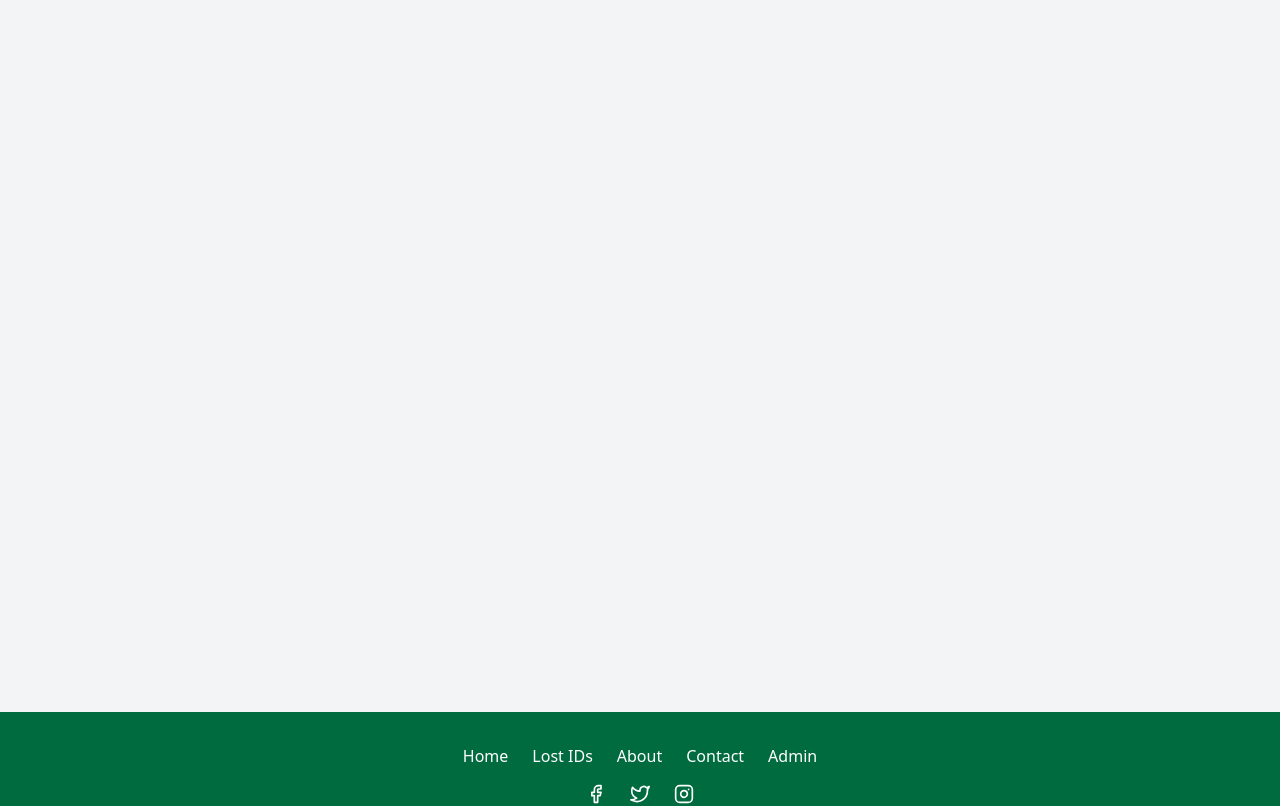
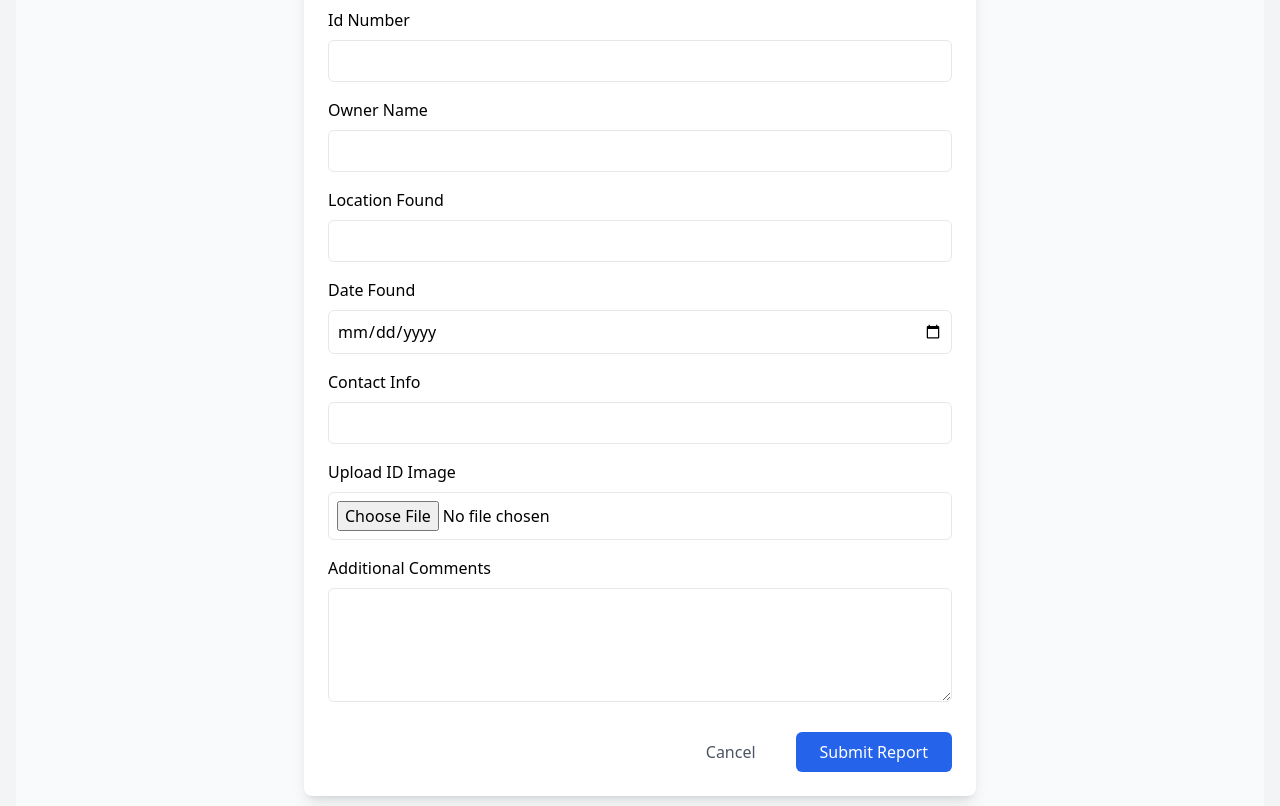
Before and after one commit to jaksoftwares/jdmlid, a Next.js app in the folder frontend/: page /report-found in a window 1280 px wide. Shown: the part 200-1006 px from the top of the page. Built offline with nearby package versions, Linux system fonts and the light colour scheme.

Commit message:
trying to adjust the report id prop

```diff
--- a/frontend/src/app/(user)/report-found/page.tsx
+++ b/frontend/src/app/(user)/report-found/page.tsx
@@ -1,13 +1,9 @@
-"use client"
+"use client";
 
 import { useState } from "react";
+import Link from "next/link";
 
-interface ReportFoundIDProps {
-  isOpen: boolean;
-  onClose: () => void;
-}
-
-const ReportFoundID: React.FC<ReportFoundIDProps> = ({ isOpen, onClose }) => {
+const ReportFoundID = () => {
   const [formData, setFormData] = useState({
     id_number: "",
     owner_name: "",
@@ -33,60 +29,76 @@ const ReportFoundID: React.FC<ReportFoundIDProps> = ({ isOpen, onClose }) => {
     alert("This is a static form. Submission will be implemented later.");
   };
 
-  if (!isOpen) return null; // Prevent rendering when modal is closed
-
   return (
-    <div className="fixed inset-0 flex items-center justify-center bg-black bg-opacity-50 z-50">
-      <div className="bg-white p-6 rounded-lg shadow-lg w-[90%] max-w-md">
-        <h2 className="text-xl font-semibold mb-4">Report Found ID</h2>
+    <main className="min-h-screen bg-gray-50 p-8">
+      <div className="max-w-2xl mx-auto bg-white p-6 rounded-lg shadow-lg">
+        <div className="flex justify-between items-center mb-6">
+          <h1 className="text-2xl font-semibold">Report Found ID</h1>
+          <Link href="/" className="text-gray-500 hover:text-gray-700">
+            &larr; Back
+          </Link>
+        </div>
 
         {/* Form Fields */}
+        <form onSubmit={(e) => { e.preventDefault(); handleSubmit(); }}>
           {["id_number", "owner_name", "location_found", "date_found", "contact_info"].map((field) => (
-          <div key={field} className="mb-3">
-            <label className="block font-semibold capitalize">{field.replace(/_/g, " ")}</label>
+            <div key={field} className="mb-4">
+              <label className="block font-medium mb-2 capitalize">
+                {field.replace(/_/g, " ")}
+              </label>
               <input
                 type={field === "date_found" ? "date" : "text"}
                 name={field}
                 value={formData[field as keyof typeof formData]}
                 onChange={handleChange}
-              className="border p-2 w-full rounded"
+                className="w-full p-2 border rounded-md focus:ring-2 focus:ring-blue-500 focus:border-transparent"
+                required
               />
             </div>
           ))}
 
           {/* Image Upload */}
-        <div className="mb-3">
-          <label className="block font-semibold">Upload ID Image</label>
-          <input type="file" onChange={handleImageChange} className="border p-2 w-full rounded" />
-          {imageFile && <p className="text-sm text-gray-500 mt-1">Selected: {imageFile.name}</p>}
+          <div className="mb-4">
+            <label className="block font-medium mb-2">Upload ID Image</label>
+            <input
+              type="file"
+              onChange={handleImageChange}
+              className="w-full p-2 border rounded-md"
+              accept="image/*"
+            />
+            {imageFile && <p className="mt-2 text-sm text-gray-600">Selected: {imageFile.name}</p>}
           </div>
 
           {/* Comments */}
-        <div className="mb-3">
-          <label className="block font-semibold">Additional Comments</label>
+          <div className="mb-6">
+            <label className="block font-medium mb-2">Additional Comments</label>
             <textarea
               name="comments"
               value={formData.comments}
               onChange={handleChange}
-            className="border p-2 w-full rounded"
-            rows={3}
+              className="w-full p-2 border rounded-md focus:ring-2 focus:ring-blue-500 focus:border-transparent"
+              rows={4}
             ></textarea>
           </div>
 
-        {/* Buttons */}
-        <div className="flex justify-between mt-4">
-          <button onClick={onClose} className="bg-gray-400 text-white px-4 py-2 rounded-lg">
+          {/* Submit Button */}
+          <div className="flex justify-end gap-4">
+            <Link
+              href="/"
+              className="px-6 py-2 text-gray-600 hover:text-gray-800 transition-colors"
+            >
               Cancel
-          </button>
+            </Link>
             <button
-            onClick={handleSubmit}
-            className="bg-green-600 text-white px-4 py-2 rounded-lg hover:bg-green-700 transition"
+              type="submit"
+              className="px-6 py-2 bg-blue-600 text-white rounded-md hover:bg-blue-700 transition-colors"
             >
-            Report Found ID
+              Submit Report
             </button>
           </div>
+        </form>
       </div>
-    </div>
+    </main>
   );
 };
 
```
Lines whose indentation alone changed are shown as unchanged.
